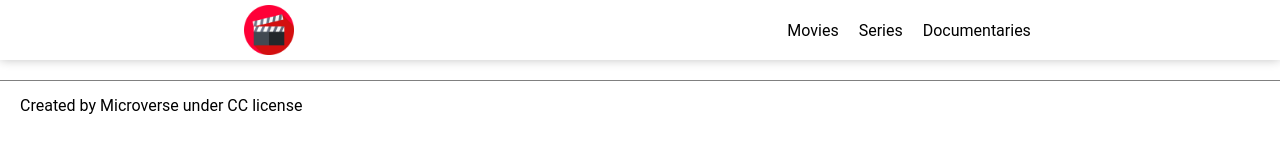
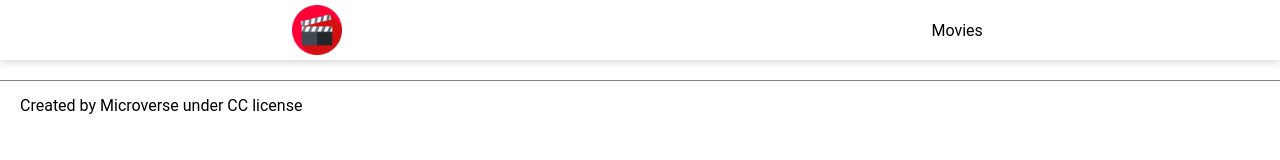
Before and after one commit to Vgonma/Movie-Catalog, a website built with webpack: page src/index.html in a window 1280 px wide. Built offline with nearby package versions, Linux system fonts and the light colour scheme; no server answers.

Commit message:
navbar links updated

```diff
--- a/src/index.html
+++ b/src/index.html
@@ -15,8 +15,6 @@
       </div>
       <ul class="nav-menu-ul">
         <li class="nav-menu">Movies <span class="movies"></span></li>
-        <li class="nav-menu">Series <span class="series"></span></li>
-        <li class="nav-menu">Documentaries <span class="documentaries"></span></li>
       </ul>
     </header>
     <main>
```
